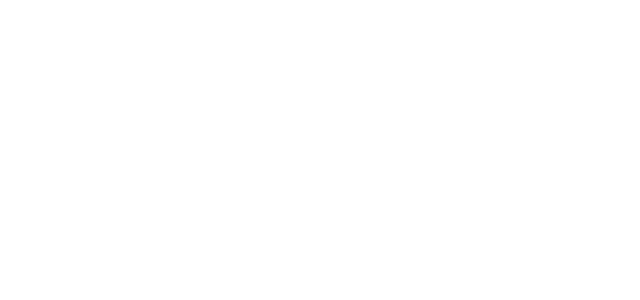
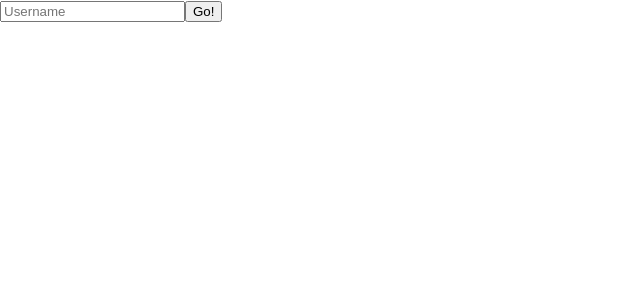
Before and after one commit to Nandorrr/Whats-Up, a React (Create React App) app in the folder whats-up/frontend/: page / in a window 1280 px wide. Shown: the top 300 px of the page, without its empty margins (0-640 px from the left). Built offline with nearby package versions, Linux system fonts and the light colour scheme.

Commit message:
add basic logic to App.tsx

```diff
--- a/whats-up/frontend/src/App.tsx
+++ b/whats-up/frontend/src/App.tsx
@@ -1,10 +1,20 @@
-import React from 'react';
+import React, {useState} from 'react';
 import './App.css';
+import Login from "./Components/Login/Login";
+import ChatRoom from "./Components/ChatRoom/ChatRoom";
 
 function App() {
+  const [userName, setUserName] = useState("");
+  const [room, setRoom] = useState("");
+
   return (
-    <div className="App">
-    </div>
+      <div>
+        {userName ==="" ? (
+            <Login setUserName={setUserName} />
+        ) :
+        <ChatRoom/>
+        }
+      </div>
   );
 }
 
```
